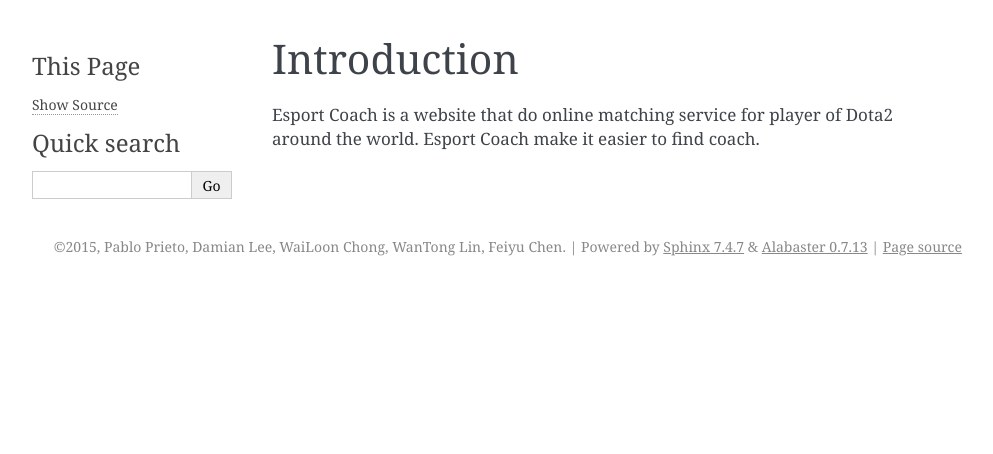
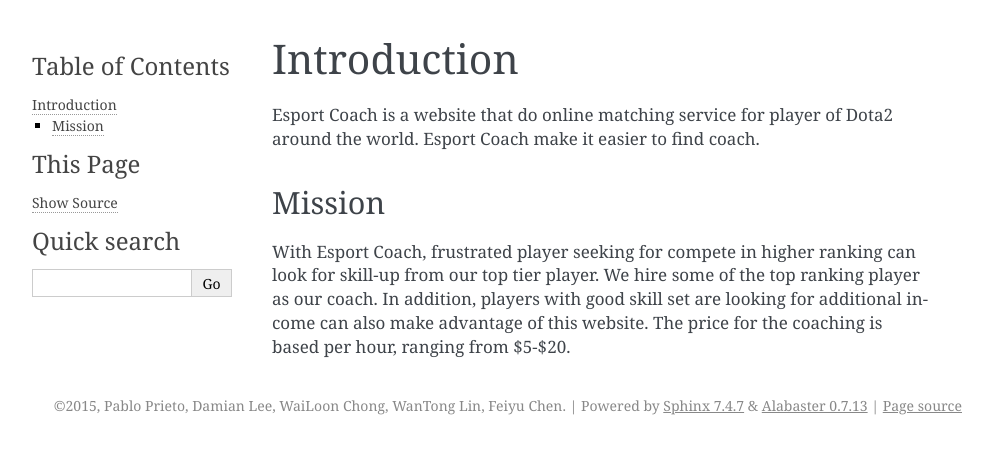
Before and after one commit to damianlee84/eSportCoach, a Sphinx documentation site: the page built from esport_coach/docs/intro.rst, in a window 1280 px wide. Shown: the top 454 px of the page, without its empty margins (148-1141 px from the left). Built offline with Sphinx 7.4.7, drawn with Linux system fonts in a browser that asks for light colours.

Commit message:
Sphinx Documentation: introduction#2

```diff
--- a/esport_coach/docs/intro.rst
+++ b/esport_coach/docs/intro.rst
@@ -5,3 +5,12 @@
 Esport Coach is a website that do online matching service
 for player of Dota2 around the world. Esport Coach make it easier
 to find coach.
+
+Mission
+#######
+
+With Esport Coach, frustrated player seeking for compete in higher
+ranking can look for skill-up from our top tier player. We hire some of
+the top ranking player as our coach. In addition, players with good skill set
+are looking for additional income can also make advantage of this website.
+The price for the coaching is based per hour, ranging from $5-$20.
```
